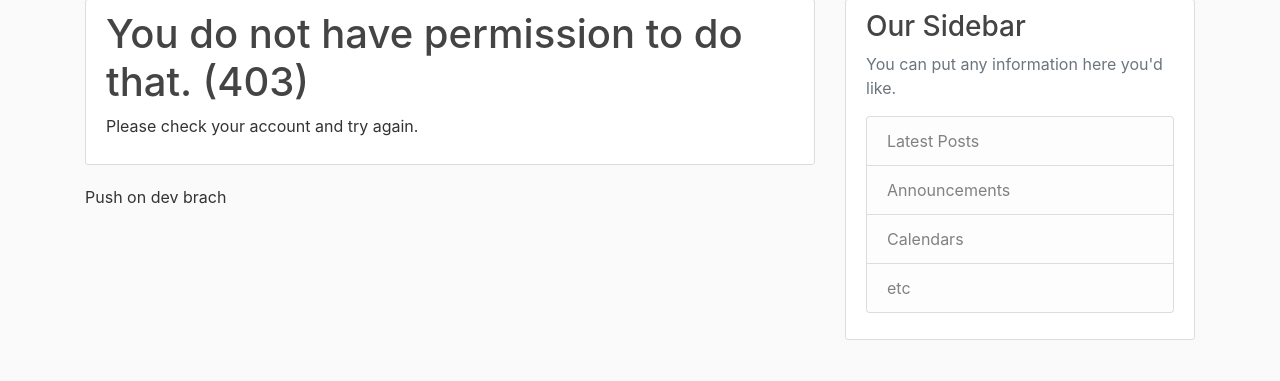
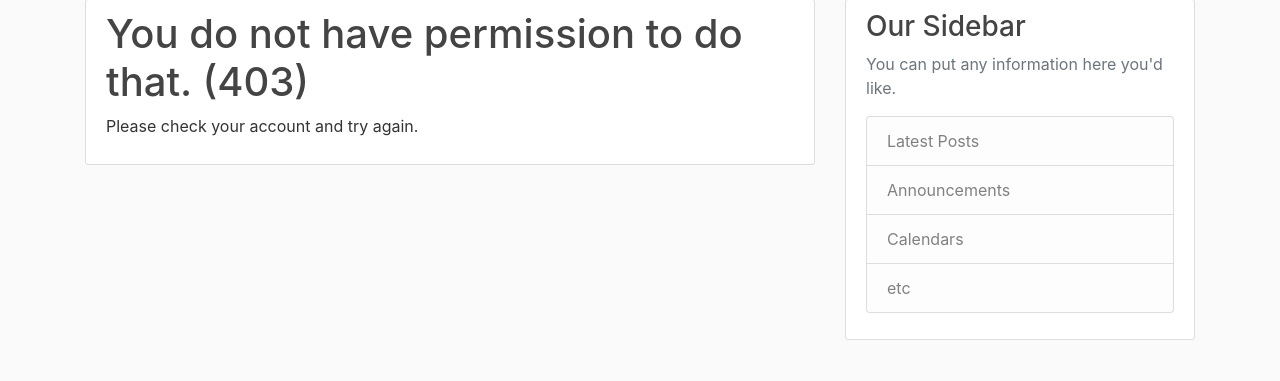
Before and after one commit to happyreaper/webappgarage, a Flask app: template flaskblog/templates/errors/403.html in a window 1280 px wide. Shown: the part 81-462 px from the top of the page. Run offline with Flask 2, Linux system fonts and the light colour scheme; the template is opened without the code that fills it, so the values that code supplies are empty; some libraries are stand-ins or nearby versions.

Commit message:
delete the original push

```diff
--- a/flaskblog/templates/errors/403.html
+++ b/flaskblog/templates/errors/403.html
@@ -6,5 +6,4 @@
         <h1>You do not have permission to do that. (403)</h1>
         <p>Please check your account and try again.</p>
     </div>
-    <p>Push on dev brach</p>
 {% endblock content%}
```
